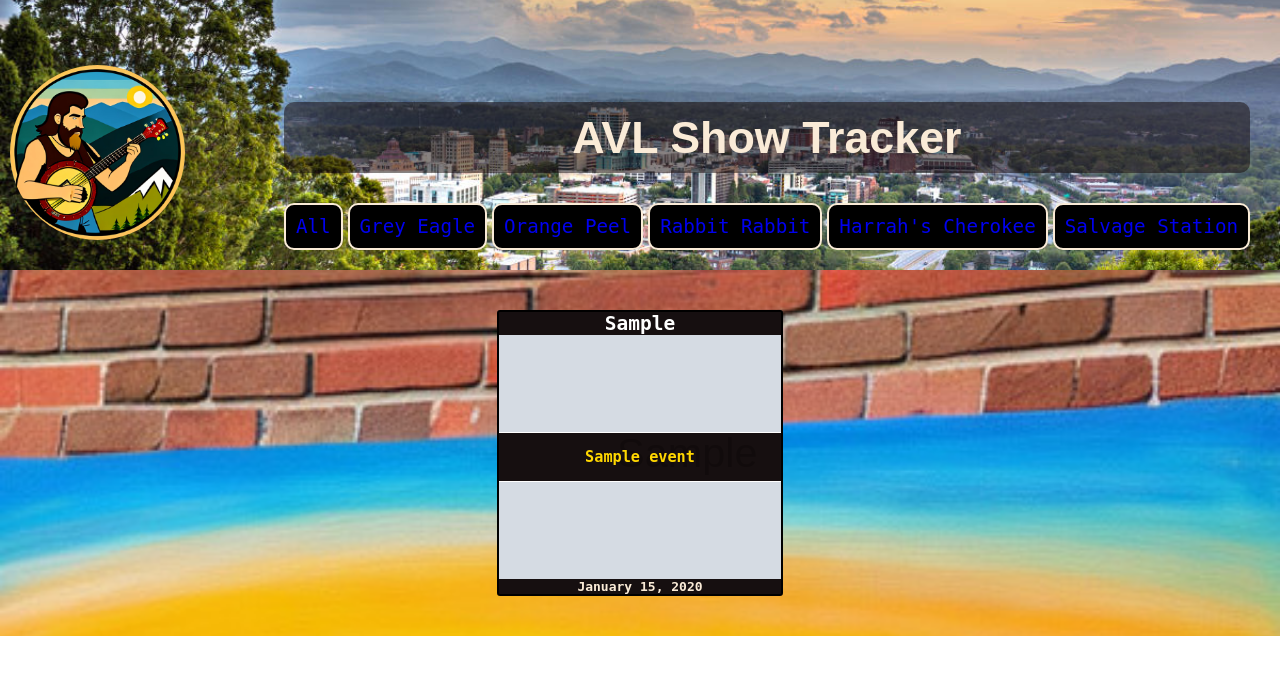
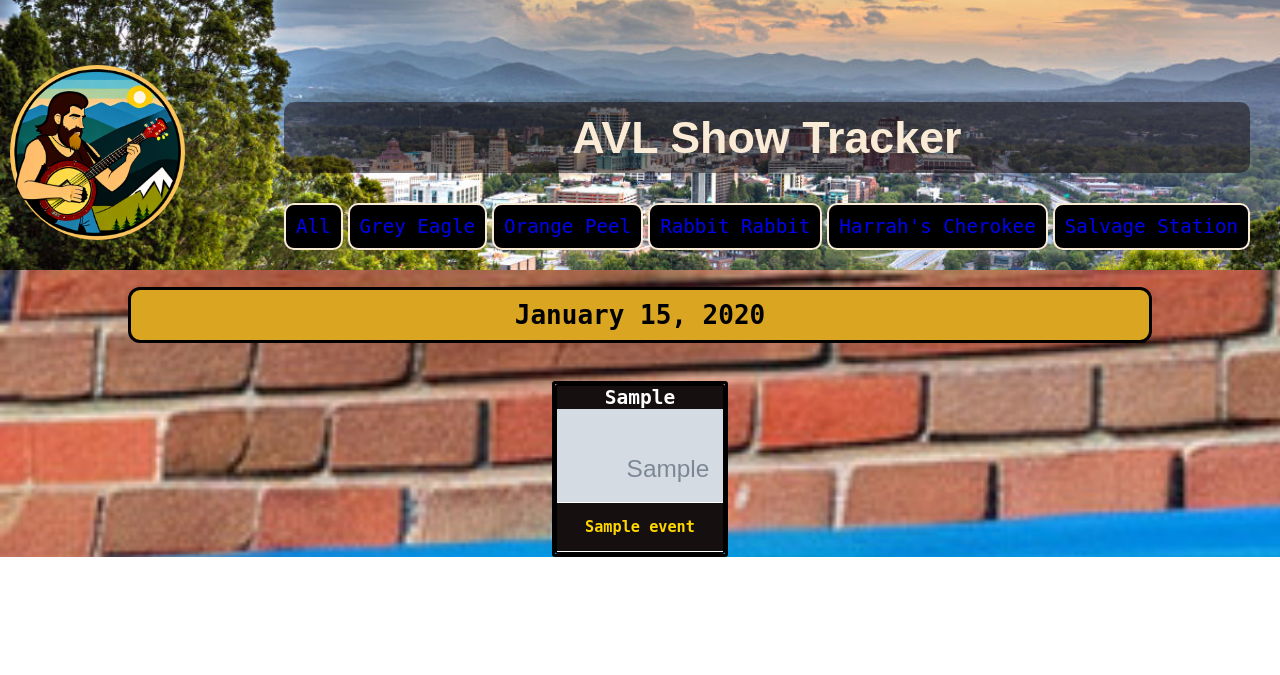
Before and after one commit to leerobertdyer/VAVL, a Flask app: page / in a window 1280 px wide. Shown: the top 675 px of the page. Run offline with Flask 3, Linux system fonts and the light colour scheme; tables that the repository leaves empty hold one stand-in row (values such as "Sample post"); grey boxes marked "Sample" are stand-in pictures.

Commit message:
fixed date issue and styles

```diff
--- a/app/routes.py
+++ b/app/routes.py
@@ -5,35 +5,58 @@ from bs4 import BeautifulSoup
 from .models import Event
 from datetime import datetime
 
+def helper(allEvents):
+    lastDate = allEvents[0].show_date.strftime('%B %-d, %Y')
+    events = []
+    for e in allEvents:
+        if e.show_date != lastDate:
+            events.append({'newDate': e.show_date.strftime('%B %-d, %Y')})
+            lastDate = e.show_date
+        events.append({'venue': e.venue, 'title': e.title, 'tickets': e.tickets, 'image': e.image})
+    return events
+
+
 @app.route('/')
 def home():
-    events = Event.query.order_by(Event.show_date).all()
-    return render_template('home.html', events=events)
+    e = Event.query.order_by(Event.show_date).all()
+    lastDate = e[0].show_date
+    events = helper(e)
+    return render_template('home.html', events=events, lastDate=lastDate)
 
 @app.route('/sort-by-eagle')
 def eagleSort():
-    events = Event.query.filter_by(venue='Grey Eagle').all()
-    return render_template('home.html', events=events)
+    e = Event.query.filter_by(venue='Grey Eagle').all()
+    lastDate = e[0].show_date
+    events = helper(e)
+    return render_template('home.html', events=events, lastDate=lastDate)
 
 @app.route('/sort-by-peel')
 def peelSort():
-    events = Event.query.filter_by(venue='Orange Peel').all()
-    return render_template('home.html', events=events)
+    e = Event.query.filter_by(venue='Orange Peel').all()
+    lastDate = e[0].show_date
+    events = helper(e)
+    return render_template('home.html', events=events, lastDate=lastDate)
 
 @app.route('/sort-by-rabbit')
 def rabbitSort():
-    events = Event.query.filter_by(venue='Rabbit Rabbit').all()
-    return render_template('home.html', events=events)
+    e = Event.query.filter_by(venue='Rabbit Rabbit').all()
+    lastDate = e[0].show_date
+    events = helper(e)
+    return render_template('home.html', events=events, lastDate=lastDate)
 
 @app.route('/sort-by-salvage')
 def salvageSort():
-    events = Event.query.filter_by(venue='Salvage Station').all()
-    return render_template('home.html', events=events)
+    e = Event.query.filter_by(venue='Salvage Station').all()
+    lastDate = e[0].show_date
+    events = helper(e)
+    return render_template('home.html', events=events, lastDate=lastDate)
 
 @app.route('/sort-by-cherokee')
 def cherokeeSort():
-    events = Event.query.filter_by(venue='Harrah\'s Cherokee').all()
-    return render_template('home.html', events=events)
+    e = Event.query.filter_by(venue='Harrah\'s Cherokee').all()
+    lastDate = e[0].show_date
+    events = helper(e)
+    return render_template('home.html', events=events, lastDate=lastDate)
 
 
 @app.route('/eagle')
--- a/app/static/styles/home.css
+++ b/app/static/styles/home.css
@@ -1,8 +1,10 @@
+
+
 .mainDiv {
     /* background: linear-gradient(to right, lightblue, rgb(1, 91, 99)); */
     background-image: url('../images/avlBackdrop.jpeg');
-    background-size: cover;
-    background-repeat: no-repeat;
+    background-size: 2000px;
+    background-repeat: repeat;
     display: flex;
     flex-direction: column;
     align-items: center;
@@ -24,17 +26,46 @@ background-color: lightpink;
     background-color: rgb(255, 47, 231);
 }
 
+.mainEventsDiv {
+    margin-top: 200px;
+    display: flex;
+    flex-direction: column;
+    justify-content: center;
+    width: 100vw;
+    flex-wrap: wrap;
+}
+
+.dateHeader {
+    color: black;
+    background-color: goldenrod;
+    border: solid black 3px;
+    width: 100%;
+    padding: 10px 0;
+    text-align: center;
+    border-radius: 12px;
+}
+
+.firstDate {
+    width: 80%
+}
+
 .eventsDiv {
-    display: flex;
-    flex-wrap: wrap;
-    justify-content: center;
-    gap: 20px;
-    padding: 40px;
+  display: flex;
+  flex-flow: row wrap;
+  justify-content: space-around;
+  gap: 20px;
+  width: 80%;
+}
+
+.blackBorder {
+    border: solid black 3px;
+    border-radius: 3px;
 }
 
 .eventLink {
-    width: 22vw;
-    height: 22vw;
+    flex-shrink: 1;
+    width: 13vw;
+    height: 13vw;
     display: flex;
     flex-direction: column;
     align-items: center;
--- a/app/static/styles/shared.css
+++ b/app/static/styles/shared.css
@@ -3,4 +3,5 @@ body {
     padding: 0;
     margin: 0;
     font-family:monospace;
+    width: 100vw;
 }
--- a/app/templates/home.html
+++ b/app/templates/home.html
@@ -3,29 +3,36 @@
 {% endblock %}
 
 {% extends 'base.html' %}
+
 {% include './includes/nav.html'%}
+
 {% block content %}
 <div class="mainDiv" id="mainDiv">
+
         <div class="eventsDiv">
         {% for event in events %}
+            {% if event.newDate %}
+                <h1 class="dateHeader">{{event.newDate}}</h1>
+            {% endif %}
+        {% if event.venue %}
+        <div class="blackBorder">
             <a class="eventLink
             {% if event.venue == 'Grey Eagle' %}
-            eagle-border
+                eagle
             {% elif event.venue == 'Orange Peel' %}
-            peel-border
+                peel
             {% elif event.venue == 'Rabbit Rabbit' %}
-            rabbit-border
+                rabbit
             {% elif event.venue == 'Salvage Station' %}
-            salvage-border
+                salvage
             {% elif event.venue == 'Harrah\'s Cherokee' %}
-            cherokee-border
-        {% endif %}"
-        href="{{event.tickets}}"
-        style="background-image: url('{{ event.image }}');background-size:cover">
+                cherokee
+            {% endif %}" href="{{event.tickets}}" style="background-image: url('{{ event.image }}');background-size:cover">
                 <h2 class="eventVenue">{{event.venue}}</h2>
                 <h3 class="eventTitle">{{event.title}}</h3>
-            <h4 class="eventDate">{{event.show_date.strftime('%B %-d, %Y')}}</h4>
             </a>
+        </div>
+        {% endif %}
         {% endfor %}
         </div>
 </div>
```
Also changed, not shown: other parts of app/static/styles/home.css (+11 -11 lines). Lines whose indentation alone changed are shown as unchanged.
